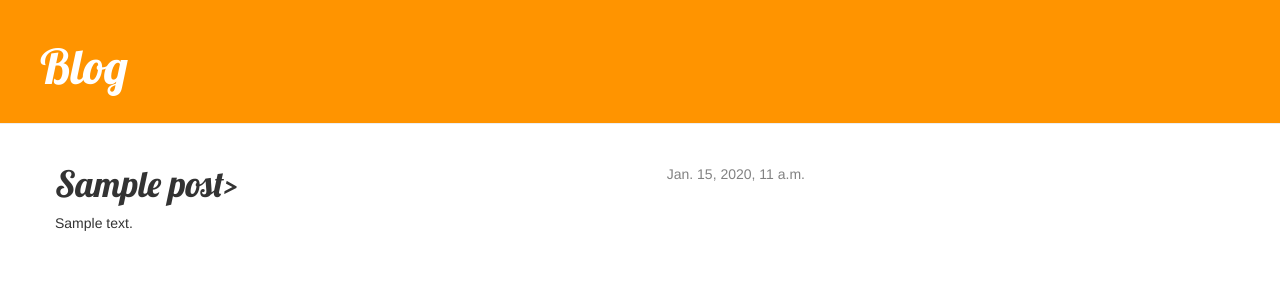
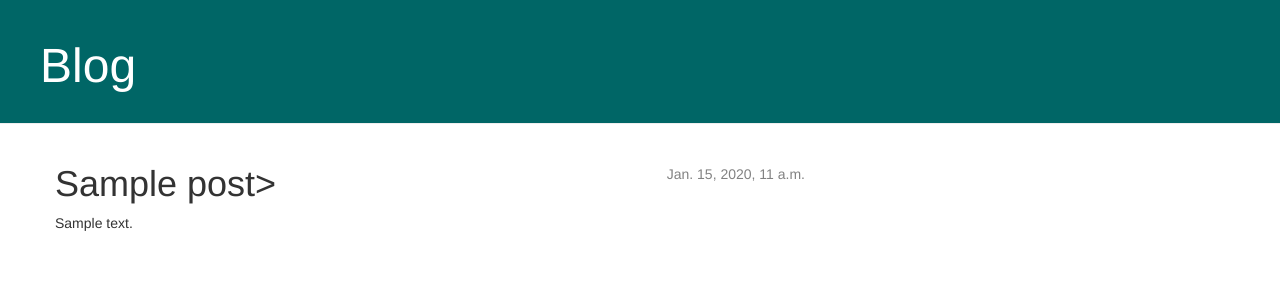
Before and after one commit to villabunterkunt/my-first-blog, a Django app: page /post/1/ in a window 1280 px wide. Shown: the top 300 px of the page. Run offline with Django 3.2, Linux system fonts and the light colour scheme; tables that the repository leaves empty hold one stand-in row (values such as "Sample post"); some libraries are stand-ins or nearby versions.

Commit message:
Changed .css

```diff
--- a/blog/static/css/blog.css
+++ b/blog/static/css/blog.css
@@ -1,5 +1,5 @@
 .page-header {
-    background-color: #ff9400;
+    background-color: #006666;
     margin-top: 0;
     padding: 20px 20px 20px 40px;
 }
@@ -15,7 +15,7 @@
 }
 
 h1, h2, h3, h4 {
-    font-family: 'Lobster', cursive;
+    font-family: ‘Trebuchet MS’, Helvetica, sans-serif, cursive;
 }
 
 .date {
```
